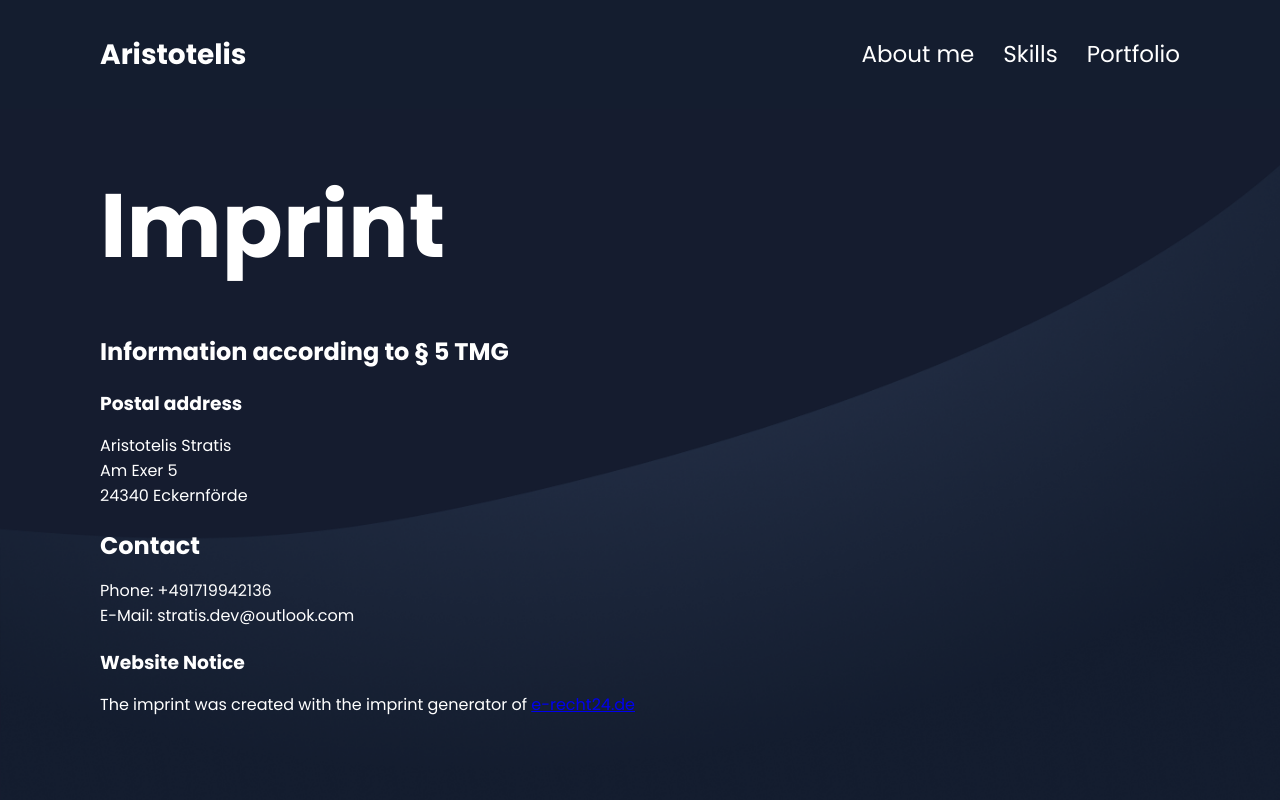
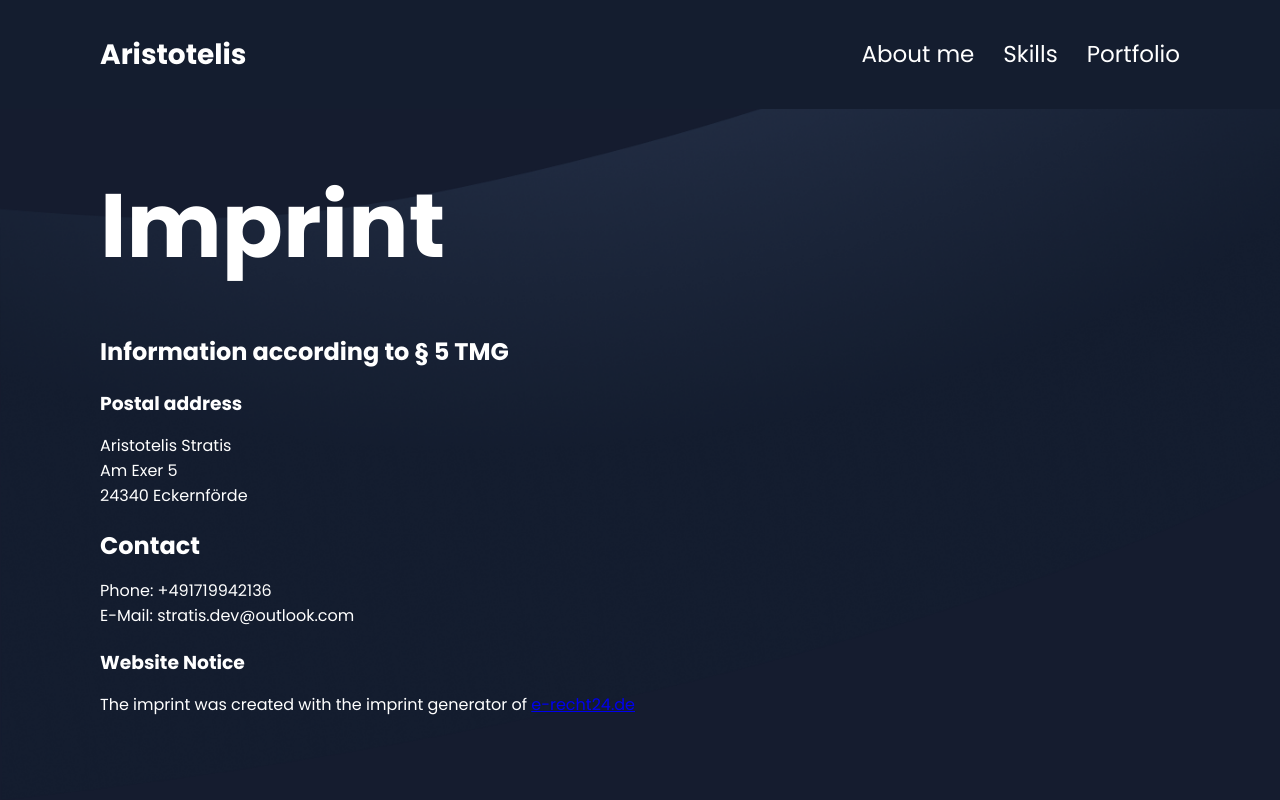
Before and after one commit to Aristotelis-Stratis/Portfolio, an Angular app: page /imprint in a window 1280 px wide. Shown: the top 800 px of the page. Built offline with nearby package versions, Linux system fonts and the light colour scheme.

Commit message:
bg styling

```diff
--- a/src/app/app.component.ts
+++ b/src/app/app.component.ts
@@ -21,7 +21,7 @@ import  Aos from 'aos';
 })
 
 export class AppComponent implements OnInit {
-  title = 'Aristotelis Stratis Frontend Developer';
+  title = 'Aristotelis Stratis';
   ngOnInit() {
     Aos.init();
   }
--- a/src/app/imprint/imprint.component.scss
+++ b/src/app/imprint/imprint.component.scss
@@ -19,7 +19,7 @@ h1 {
     background-size: cover;
     background-repeat: no-repeat;
     position: absolute;
-    top: 150px;
+    bottom: 0;
     display: flex;
     z-index: 999;
 }
--- a/src/index.html
+++ b/src/index.html
@@ -2,7 +2,7 @@
 <html lang="en">
 <head>
   <meta charset="utf-8">
-  <title>Aristotelis Stratis Frontend Developer</title>
+  <title>Aristotelis Stratis</title>
   <base href="/">
   <meta name="viewport" content="width=device-width, initial-scale=1">
   <link rel="icon" type="image/x-icon" href="/assets/img/favicon.png">
```
